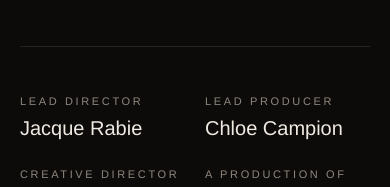
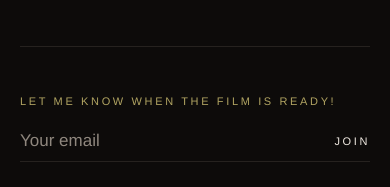
Before and after one commit to jacquejrabie/kurthefilm, a plain HTML site: page index.html in a window 390 px wide. Shown: the part 2631-2818 px from the top of the page. Drawn offline with Linux system fonts and the light colour scheme.

Commit message:
Mobile: signup above credits

```diff
--- a/index.html
+++ b/index.html
@@ -126,6 +126,7 @@
   .nl .nl-msg:empty{display:none}
   .nl-c{margin:0 auto 32px;max-width:560px}
   .nl-c::after{content:"";display:block;width:180px;height:1px;background:#3d3631;margin:36px auto 0}
+  .signup-m{display:none}
   footer{padding:24px var(--pad) 28px;display:flex;justify-content:space-between;gap:16px;border-top:1px solid var(--line)}
 
 
@@ -179,6 +180,9 @@
     .ct-t{flex-wrap:nowrap;gap:6px}
     .ct-t span{font-size:12px;padding:7px 11px;white-space:nowrap}
     .contact{text-align:left}
+    .signup-m{display:block;padding-bottom:0}
+    .signup-m .nl-c{margin:0}
+    .contact .nl-c{display:none}
     .nl-c{max-width:none;margin:0 0 40px}
     .nl-c::after{display:none}
     .contact .cap{margin-bottom:12px;line-height:1.7}
@@ -264,6 +268,14 @@
 </section>
 
 <hr class="rule">
+
+<section class="signup-m">
+  <form class="nl nl-c" novalidate>
+    <p class="cap nl-k">Let me know when the film is ready!</p>
+    <div class="nl-row"><input type="email" name="email" placeholder="Your email" autocomplete="email" aria-label="Your email" required><button type="submit" class="cap">Join</button></div>
+    <p class="cap nl-msg" aria-live="polite"></p>
+  </form>
+</section>
 
 <section>
   <div class="credits">
```
